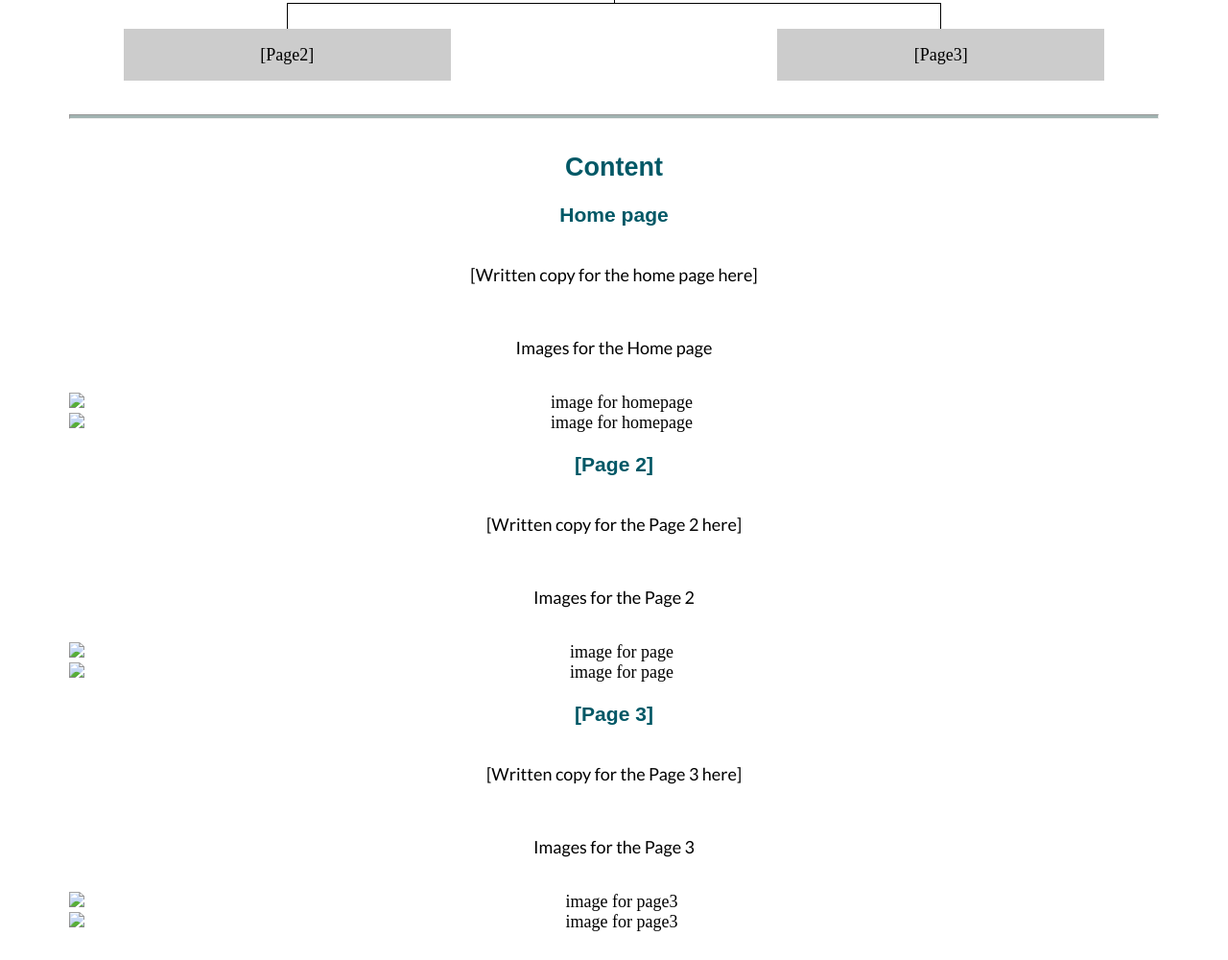
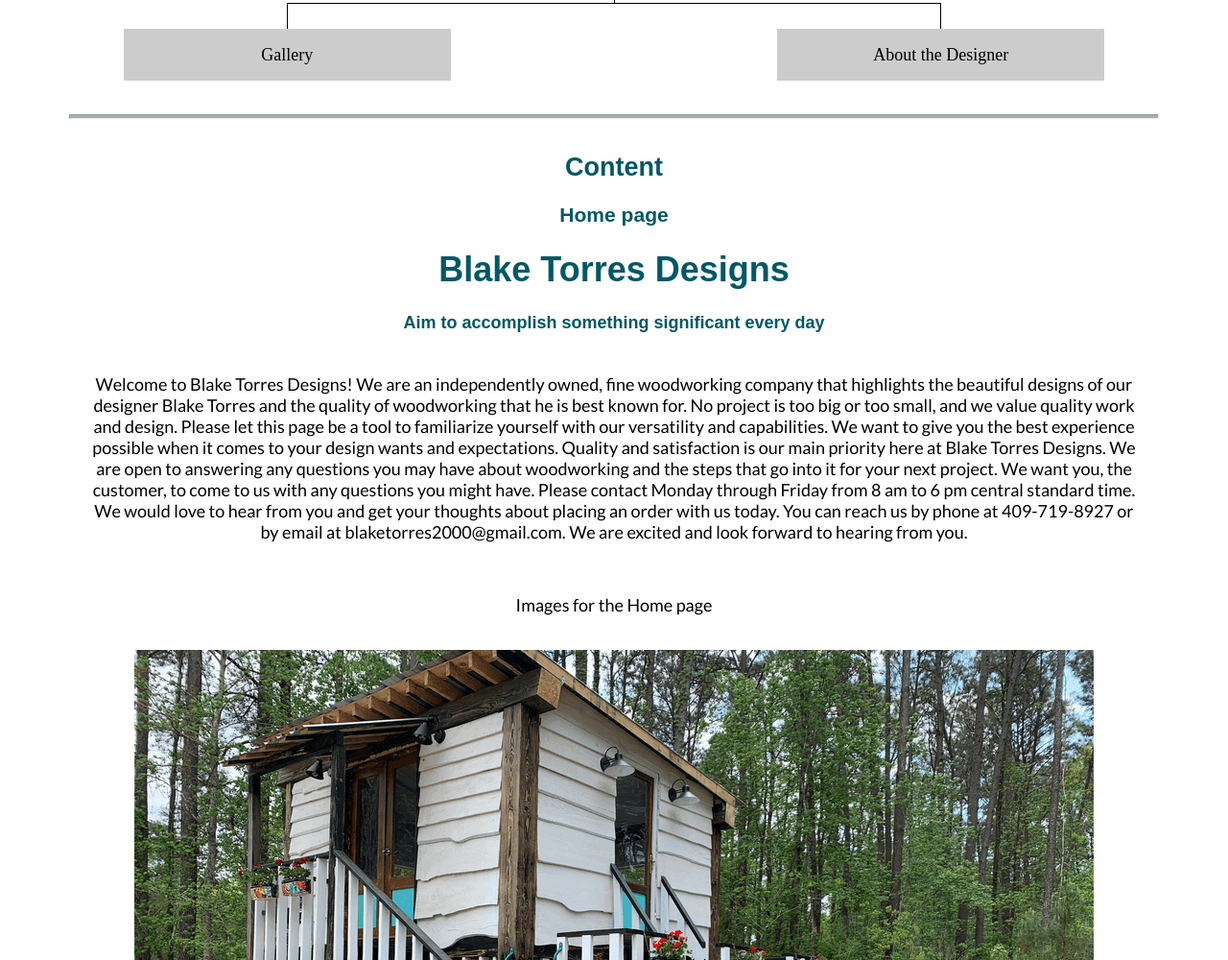
Before and after one commit to kimtorres2005/wdd130, a plain HTML site: page woodworkingdesigns/site-plan.html in a window 1280 px wide. Shown: the part 2360-3360 px from the top of the page at 96% size. Drawn offline with Linux system fonts and the light colour scheme; a web font is replaced by a local one.

Commit message:
w08 final adjustments

```diff
--- a/woodworkingdesigns/site-plan.html
+++ b/woodworkingdesigns/site-plan.html
@@ -116,7 +116,7 @@
         <nav>
             <a href="#">Home</a>
             <a href="#">Gallery</a>
-            <a href="#">History</a>
+            <a href="#">About the Designer</a>
         </nav>
         <hr>
         <h2>
@@ -127,11 +127,11 @@
                 Home
             </div>
             <div class="sm-page2">
-                [Page2]
+                Gallery
                 <!-- change this -->
             </div>
             <div class="sm-page3">
-                [Page3]
+                About the Designer
                 <!-- change this -->
             </div>
 
@@ -153,30 +153,70 @@
             Content
         </h2>
         <h3>Home page</h3>
+        <h1>
+            Blake Torres Designs
+        </h1>
+        <h4>
+            Aim to accomplish something significant every day
+        </h4>
         <p>
-            [Written copy for the home page here]
+            Welcome to Blake Torres Designs! We are an independently owned, fine woodworking company that highlights the beautiful designs of
+            our designer Blake Torres and the quality of woodworking that he is best known for. No project is too big or too small, and we value
+            quality work and design. Please let this page be a tool to familiarize yourself with our versatility and capabilities. We want to give
+            you the best experience possible when it comes to your design wants and expectations. Quality and satisfaction is our main priority here
+            at Blake Torres Designs. We are open to answering any questions you may have about woodworking and the steps that go into it for your next
+            project. We want you, the customer, to come to us with any questions you might have. Please contact Monday through Friday from 8 am to
+            6 pm central standard time. We would love to hear from you and get your thoughts about placing an order with us today. You can reach us
+            by phone at 409-719-8927 or by email at blaketorres2000@gmail.com. We are excited and look forward to hearing from you.
         </p>
         <p>Images for the Home page</p>
-        <img src="#" alt="image for homepage">
-        <img src="#" alt="image for homepage">
+        <img src="images/playhouse.png" alt="image of playhouse">
+        <img src="images/eggholder.png" alt="image of eggholder">
+
 
         </ul>
-        <h3>[Page 2]</h3>
+        <h3>Gallery page</h3>
         <p>
-            [Written copy for the Page 2 here]
+            Please take some time to look at some of the products and designs that we have produced here at Blake Torres Designs. We want you to be
+            able to see some of our finished products and the quality of our designer's work. We want this gallery to give you an up-close look at
+            our products and what we are capable of achieving here at our company. We hope that you are able to see the versatility and attention to
+            detail that we value. Our hope is that this arrangement of photos is easy for you to see the craftsmanship that goes into each of our
+            custom builds. Some of these photos highlight our woodworking designs from the shop setting to the final placement settings. Giving you
+            the full array of the woodworking process and experience.
         </p>
         <p>Images for the Page 2</p>
-        <img src="#" alt="image for page">
-        <img src="#" alt="image for page">
+        <img src="images/pingpong.png" alt="image of pingpong">
+        <img src="images/bedfootbench.png" alt="image of bedfootbench">
+        <img src="images/bedsidetable.png" alt="image of bedsidetable">
+        <img src="images/coffeetable.png" alt="image of coffeetable">
+        <img src="images/sidetable.png" alt="image of sidetable">
+        <img src="images/babycradle.png" alt="image of babycradle">
+        <img src="images/babybed.png" alt="image of babybed">
+        <img src="images/chair.png" alt="image of chair">
+        <img src="images/chinahutch.png" alt="image of chinahutch">
 
         </ul>
-        <h3>[Page 3]</h3>
+        <h3>About the Designer page</h3>
         <p>
-            [Written copy for the Page 3 here]
+            Just a little bit about our designer, Blake Torres. He was born and raised in Texas. He values family and friend relationships. He is a
+            family man, and his greatest joy comes from being with his family. He first started working with wood projects in his early twenties as
+            he built little things for family and friends. He ultimately fell in love with woodworking from those early projects and has a great
+            passion still to this day for it. Blake has an eye for design and detail. He loves working with people and coming up with new and exciting
+            projects to build and create. Blake's favorite projects and designs are the ones that bring families closer together, whether it is a
+            kitchen table or a beautiful custom picture frame, he loves the joy that these things bring to his customers and their families. When it
+            comes to woodworking, he values quality work and customer satisfaction above all else. Blake loves every step of woodworking. He can
+            often be found at his sawmill cutting up tree logs and turning them into workable slabs of lumber for his future projects. He states
+            that being involved from the earliest start allows him to admire what it is that he has designed and where it all started from. Seeing
+            a project from start to finish is something he will never tire of. He has great hopes that his love of woodworking and design will
+            influence those around him to want to do the same. Being able to build and create something beautiful out of nothing is a remarkable
+            feeling of accomplishment, and he wants to pass that excitement on to others so that they can experience the same feeling of
+            accomplishment that he does.
         </p>
         <p>Images for the Page 3</p>
-        <img src="#" alt="image for page3">
-        <img src="#" alt="image for page3">
+        <img src="images/designer.png" alt="image designer">
+        <img src="images/tableleg.png" alt="image of tableleg">
+        <img src="images/glendstable.png" alt="image of glendstable">
+        <img src="images/kitchentable.png" alt="image of kitchentable">
 
         </ul>
         <hr>
@@ -192,13 +232,13 @@
         </p>
         <img src="#" alt="home page wireframe">
 
-        <h3>[Page 2]</h3>
+        <h3>Gallery</h3>
         <p>
             [Any additional details about page 2 that the wireframe does not make clear]
         </p>
         <img src="#" alt="page 2 wireframe">
 
-        <h3>[Page 3]</h3>
+        <h3>About the Designer</h3>
         <p>
             [Any additional details about page 3 that the wireframe does not make clear]
         </p>
```
Also changed, not shown: woodworkingdesigns/images/babybed.png (added), woodworkingdesigns/images/babycradle.png (added), woodworkingdesigns/images/bedfootbench.png (added), woodworkingdesigns/images/bedsidetable.png (added), woodworkingdesigns/images/chair.png (added), woodworkingdesigns/images/chinahutch.png (added), woodworkingdesigns/images/coffeetable.png (added), woodworkingdesigns/images/designer.png (added), woodworkingdesigns/images/eggholder.png (added), woodworkingdesigns/images/glendstable.png (added), woodworkingdesigns/images/kitchentable.png (added), woodworkingdesigns/images/pingpong.png (added), woodworkingdesigns/images/playhouse.png (added), woodworkingdesigns/images/sidetable.png (added), 1 more files, 4 other files.
